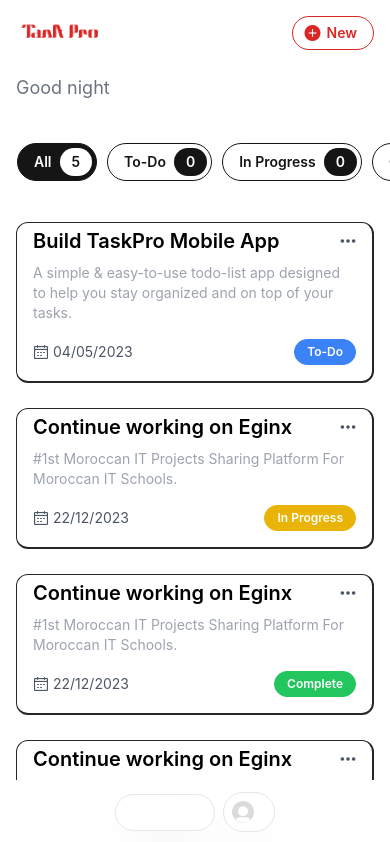
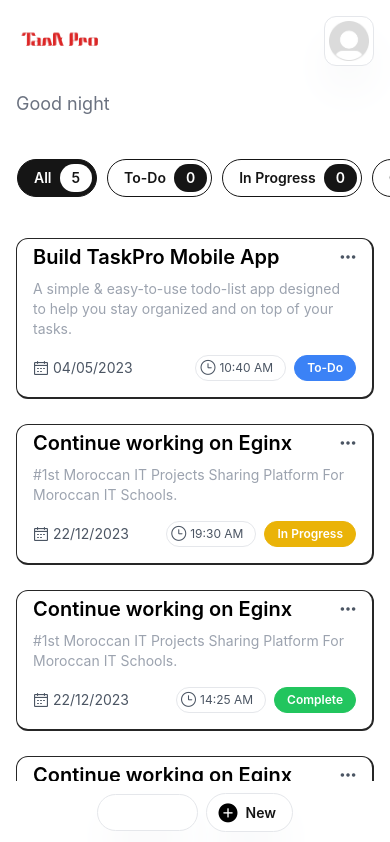
Before and after one commit to boularbahsmail/Task-Pro, a React Native app: screen /Tasks in a window 390 px wide. Shown: the top 842 px of the page. Built offline with nearby package versions, Linux system fonts and the light colour scheme.

Commit message:
Massive changes

```diff
--- a/App.jsx
+++ b/App.jsx
@@ -10,6 +10,7 @@ const Stack = createNativeStackNavigator();
 import Login from "./screens/Login";
 import Tasks from "./screens/Tasks";
 import Profile from "./screens/Profile";
+import NewTask from "./screens/NewTask";
 
 export default function App() {
   return (
@@ -25,6 +26,7 @@ export default function App() {
           <Stack.Screen name="Login" component={Login} />
           <Stack.Screen name="Tasks" component={Tasks} />
           <Stack.Screen name="Profile" component={Profile} />
+          <Stack.Screen name="New" component={NewTask} />
         </Stack.Navigator>
       </NavigationContainer>
     </SafeAreaView>
--- a/components/Header/index.jsx
+++ b/components/Header/index.jsx
@@ -1,13 +1,36 @@
-import React from "react";
+import React, { useState, useEffect } from "react";
 import { View, Image, Text, TouchableOpacity } from "react-native";
 
 // Assets
 import appLogo from "../../assets/app-logo.png";
 
-// Icons
-import AntDesignIcon from "react-native-vector-icons/AntDesign";
+// Async Storage
+import AsyncStorage from "@react-native-async-storage/async-storage";
+
+// Assets
+import defaultAvatar from "../../assets/images/default-avatar.png";
 
 const Header = ({ navigation }) => {
+  const [currentUserFullName, setCurrentUserFullName] = useState("");
+  const [currentUserAvatar, setCurrentUserAvatar] = useState(null);
+
+  const getData = async () => {
+    try {
+      const currentUserFullName = await AsyncStorage.getItem("userFullName");
+      const currentUserAvatar = await AsyncStorage.getItem("userAvatar");
+      if (currentUserFullName !== null) {
+        setCurrentUserFullName(currentUserFullName);
+        setCurrentUserAvatar(currentUserAvatar);
+      }
+    } catch (error) {
+      Alert.alert("Error", error);
+    }
+  };
+
+  useEffect(() => {
+    getData();
+  });
+
   return (
     <View className="flex flex-row justify-between items-center px-4">
       <TouchableOpacity
@@ -17,22 +40,35 @@ const Header = ({ navigation }) => {
         }}
         className="flex flex-row justify-start items-center"
       >
-        {/* <FontAwesomeIcon name="tasks" size={22} color="#dc2626" /> */}
         <Image
           source={appLogo}
           alt="App-Icon"
           style={{ height: 20, width: 90, borderRadius: 100 }}
         />
-        {/* <Text className="font-bold text-lg ml-1">TaskPro</Text> */}
       </TouchableOpacity>
-
       <View>
         <TouchableOpacity
-          className="flex flex-row justify-center items-center py-1.5 px-4 pl-3 rounded-full border border-red-600 shadow-2xl shadow-gray-100 bg-white"
-          activeOpacity={0.5}
+          activeOpacity={0.7}
+          onPress={() => {
+            navigation.navigate("Profile");
+          }}
         >
-          <AntDesignIcon name="pluscircle" size={16} color="#dc2626" />
-          <Text className="text-red-600 font-semibold text-sm ml-1.5">New</Text>
+          <View
+            className={`p-1 rounded-xl flex flex-row justify-center items-center bg-white shadow-2xl shadow-gray-200 border border-gray-200`}
+          >
+            <Image
+              source={
+                currentUserAvatar ? { uri: currentUserAvatar } : defaultAvatar
+              }
+              alt="User-Avatar"
+              style={{ height: 40, width: 40, borderRadius: 10 }}
+            />
+            {/* <Text
+              className={`ml-2 text-md font-semibold text-[#151515]`}
+            >
+              {currentUserFullName}
+            </Text> */}
+          </View>
         </TouchableOpacity>
       </View>
     </View>
--- a/components/Navbar/index.jsx
+++ b/components/Navbar/index.jsx
@@ -1,38 +1,13 @@
-import React, { useState, useEffect } from "react";
-import { View, Text, TouchableOpacity, Alert, Image } from "react-native";
+import React from "react";
+import { View, Text, TouchableOpacity } from "react-native";
 import { useRoute } from "@react-navigation/native";
 
 // Icons
 import FontAwesomeIcon from "react-native-vector-icons/FontAwesome";
-import FeatherIcon from "react-native-vector-icons/Feather";
-
-// Async Storage
-import AsyncStorage from "@react-native-async-storage/async-storage";
-
-// Assets
-import defaultAvatar from "../../assets/images/default-avatar.png";
+import AntDesignIcon from "react-native-vector-icons/AntDesign";
 
 const Navbar = ({ navigation }) => {
   const route = useRoute();
-  const [currentUserFullName, setCurrentUserFullName] = useState("");
-  const [currentUserAvatar, setCurrentUserAvatar] = useState(null);
-
-  const getData = async () => {
-    try {
-      const currentUserFullName = await AsyncStorage.getItem("userFullName");
-      const currentUserAvatar = await AsyncStorage.getItem("userAvatar");
-      if (currentUserFullName !== null) {
-        setCurrentUserFullName(currentUserFullName);
-        setCurrentUserAvatar(currentUserAvatar);
-      }
-    } catch (error) {
-      Alert.alert("Error", error);
-    }
-  };
-
-  useEffect(() => {
-    getData();
-  });
 
   return (
     <View className="absolute left-0 right-0 bottom-0 m-auto px-2 py-3 flex flex-row justify-center items-center bg-white">
@@ -63,31 +38,30 @@ const Navbar = ({ navigation }) => {
           </View>
         </TouchableOpacity>
       </View>
+
       <View className="ml-2">
         <TouchableOpacity
           activeOpacity={0.7}
           onPress={() => {
-            navigation.navigate("Profile");
+            navigation.navigate("New");
           }}
         >
           <View
-            className={`py-2 px-3 pl-2 rounded-full flex flex-row justify-center items-center bg-white shadow-2xl shadow-gray-200 border border-gray-200 ${
-              route.name == "Profile" && "bg-[#151515]"
+            className={`py-2 px-4 pl-3 rounded-full flex flex-row justify-center items-center bg-white shadow-2xl shadow-gray-200 border border-gray-200 ${
+              route.name == "New" && "bg-[#151515]"
             }`}
           >
-            <Image
-              source={
-                currentUserAvatar ? { uri: currentUserAvatar } : defaultAvatar
-              }
-              alt="User-Avatar"
-              style={{ height: 22, width: 22, borderRadius: 100 }}
+            <AntDesignIcon
+              name="pluscircle"
+              size={19}
+              color={route.name == "New" ? "white" : "black"}
             />
             <Text
               className={`ml-2 text-md font-semibold text-[#151515] ${
-                route.name == "Profile" && "text-white"
+                route.name == "New" && "text-white"
               }`}
             >
-              {currentUserFullName}
+              New
             </Text>
           </View>
         </TouchableOpacity>
--- /dev/null
+++ b/screens/NewTask/index.jsx
@@ -0,0 +1,22 @@
+import React from "react";
+import { View, Text, StatusBar } from "react-native";
+
+// Components
+import Header from "../../components/Header";
+import Navbar from "../../components/Navbar";
+
+const NewTask = ({ navigation }) => {
+  return (
+    <View className="flex flex-1 relative h-screen bg-white py-4">
+      <Header navigation={navigation} />
+      <View className="my-4 px-4">
+        <Text className="text-3xl font-bold">New task</Text>
+      </View>
+
+      <Navbar navigation={navigation} />
+      <StatusBar style="auto" />
+    </View>
+  );
+};
+
+export default NewTask;
--- a/screens/Profile/index.jsx
+++ b/screens/Profile/index.jsx
@@ -82,7 +82,7 @@ const Profile = ({ navigation }) => {
   return (
     <View className="flex flex-1 relative h-screen bg-white py-4">
       <Header navigation={navigation} />
-      <View className="py-4 px-6 pt-10">
+      <View className="py-4 px-6 pt-8">
         <View
           className="relative flex justify-center items-center mx-auto rounded-full shadow-2xl shadow-gray-900"
           style={{ height: 130, width: 130 }}
@@ -141,7 +141,7 @@ const Profile = ({ navigation }) => {
           </View>
         </View>
 
-        <View className="mt-8">
+        <View className="mt-4">
           <Text className="text-lg font-semibold text-[#262626] text-left">
             Tasks Statistics
           </Text>
--- a/screens/Tasks/data/index.js
+++ b/screens/Tasks/data/index.js
@@ -10,7 +10,7 @@ const data = [
         id: 1,
         title: "Build TaskPro Mobile App",
         description: "A simple & easy-to-use todo-list app designed to help you stay organized and on top of your tasks.",
-        remindWhen: "12:00",
+        remindWhen: "10:40 AM",
         createdAt: "04/05/2023",
         status: "To-Do",
         statusSlug: "TODO",
@@ -20,7 +20,7 @@ const data = [
         id: 2,
         title: "Continue working on Eginx",
         description: "#1st Moroccan IT Projects Sharing Platform For Moroccan IT Schools.",
-        remindWhen: "12:00",
+        remindWhen: "19:30 AM",
         createdAt: "22/12/2023",
         status: "In Progress",
         statusSlug: "INPROGRESS",
@@ -30,7 +30,7 @@ const data = [
         id: 3,
         title: "Continue working on Eginx",
         description: "#1st Moroccan IT Projects Sharing Platform For Moroccan IT Schools.",
-        remindWhen: "12:00",
+        remindWhen: "14:25 AM",
         createdAt: "22/12/2023",
         status: "Complete",
         statusSlug: "COMPLETE",
@@ -40,7 +40,7 @@ const data = [
         id: 4,
         title: "Continue working on Eginx",
         description: "#1st Moroccan IT Projects Sharing Platform For Moroccan IT Schools.",
-        remindWhen: "12:00",
+        remindWhen: "08:20 AM",
         createdAt: "22/12/2023",
         status: "To-Do",
         statusSlug: "TODO",
@@ -50,7 +50,7 @@ const data = [
         id: 5,
         title: "Continue working on Eginx",
         description: "#1st Moroccan IT Projects Sharing Platform For Moroccan IT Schools.",
-        remindWhen: "12:00",
+        remindWhen: "17:00 AM",
         createdAt: "22/12/2023",
         status: "Complete",
         statusSlug: "COMPLETE",
--- a/screens/Tasks/index.jsx
+++ b/screens/Tasks/index.jsx
@@ -202,6 +202,18 @@ const Tasks = ({ navigation }) => {
                       </Text>
                     </View>
 
+                    <View className="flex flex-row justify-center items-center">
+                      <View className="flex flex-row justify-start items-center mr-2 border border-gray-200 rounded-full py-1 px-3 pl-1">
+                        <AntDesignIcon
+                          name="clockcircleo"
+                          size={15}
+                          color="#4b5563"
+                        />
+                        <Text className="text-gray-600 text-xs ml-1">
+                          {task.remindWhen}
+                        </Text>
+                      </View>
+
                       <View>
                         <Text
                           className={`py-1 px-3 text-white text-xs border rounded-full font-semibold`}
@@ -212,6 +224,7 @@ const Tasks = ({ navigation }) => {
                         >
                           {task.status}
                         </Text>
+                      </View>
                     </View>
                   </View>
                 </View>
@@ -248,6 +261,18 @@ const Tasks = ({ navigation }) => {
                         </Text>
                       </View>
 
+                      <View className="flex flex-row justify-center items-center">
+                        <View className="flex flex-row justify-start items-center mr-2 border border-gray-200 rounded-full py-1 px-3 pl-1">
+                          <AntDesignIcon
+                            name="clockcircleo"
+                            size={15}
+                            color="#4b5563"
+                          />
+                          <Text className="text-gray-600 text-xs ml-1">
+                            {task.remindWhen}
+                          </Text>
+                        </View>
+
                         <View>
                           <Text
                             className={`py-1 px-3 text-white text-xs border rounded-full font-semibold`}
@@ -258,6 +283,7 @@ const Tasks = ({ navigation }) => {
                           >
                             {task.status}
                           </Text>
+                        </View>
                       </View>
                     </View>
                   </View>
```
Lines whose indentation alone changed are shown as unchanged.
